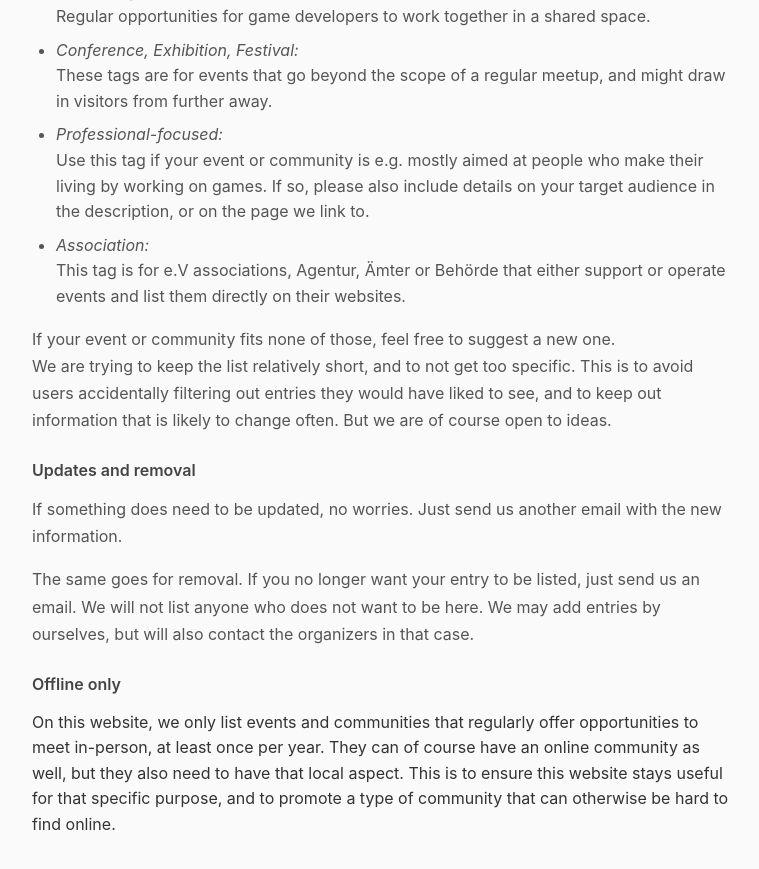
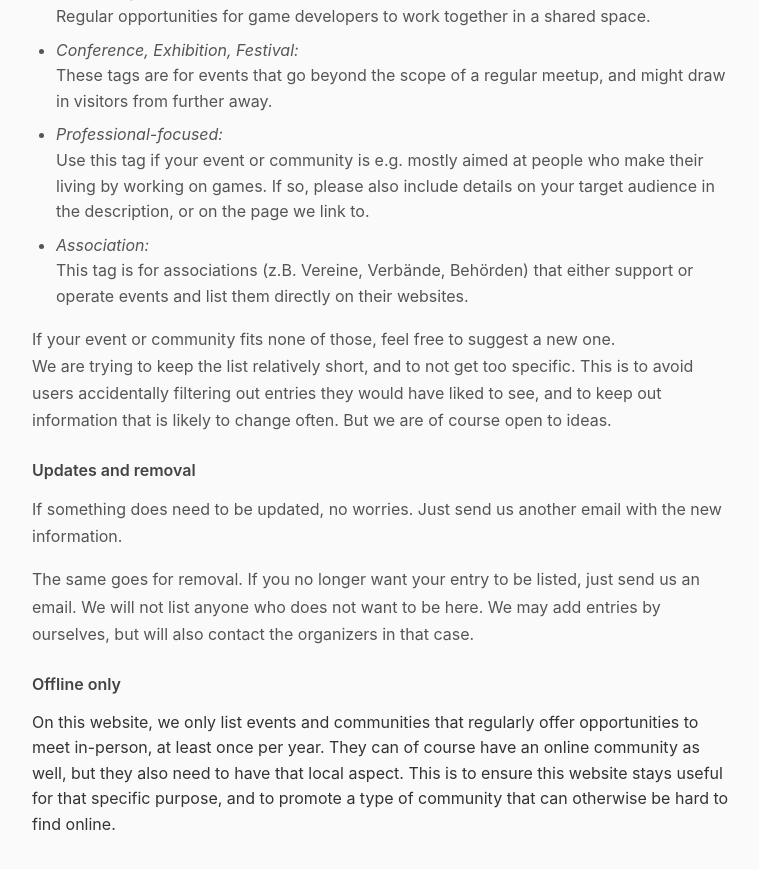
Before and after one commit to abregado/gamedev-index, a Jekyll site: the page built from add-entry.md, in a window 1280 px wide and 900 px high, scrolled down 1801 px. Shown: the top 869 px of the window, without its empty margins (258-1017 px from the left). Built offline with Jekyll 4.4.1, drawn with Linux system fonts in a browser that asks for light colours.

Commit message:
Text:   More direct separation between English and German in "Association" tag description

```diff
--- a/add-entry.md
+++ b/add-entry.md
@@ -83,7 +83,7 @@ robots: noindex, nofollow
         </li>
         <li>
             <i>Association:</i><br>
-            This tag is for e.V associations, Agentur, Ämter or Behörde that either support or operate events and list them directly on their websites.
+            This tag is for associations (z.B. Vereine, Verbände, Behörden) that either support or operate events and list them directly on their websites.
         </li>
       </ul>
 
```
